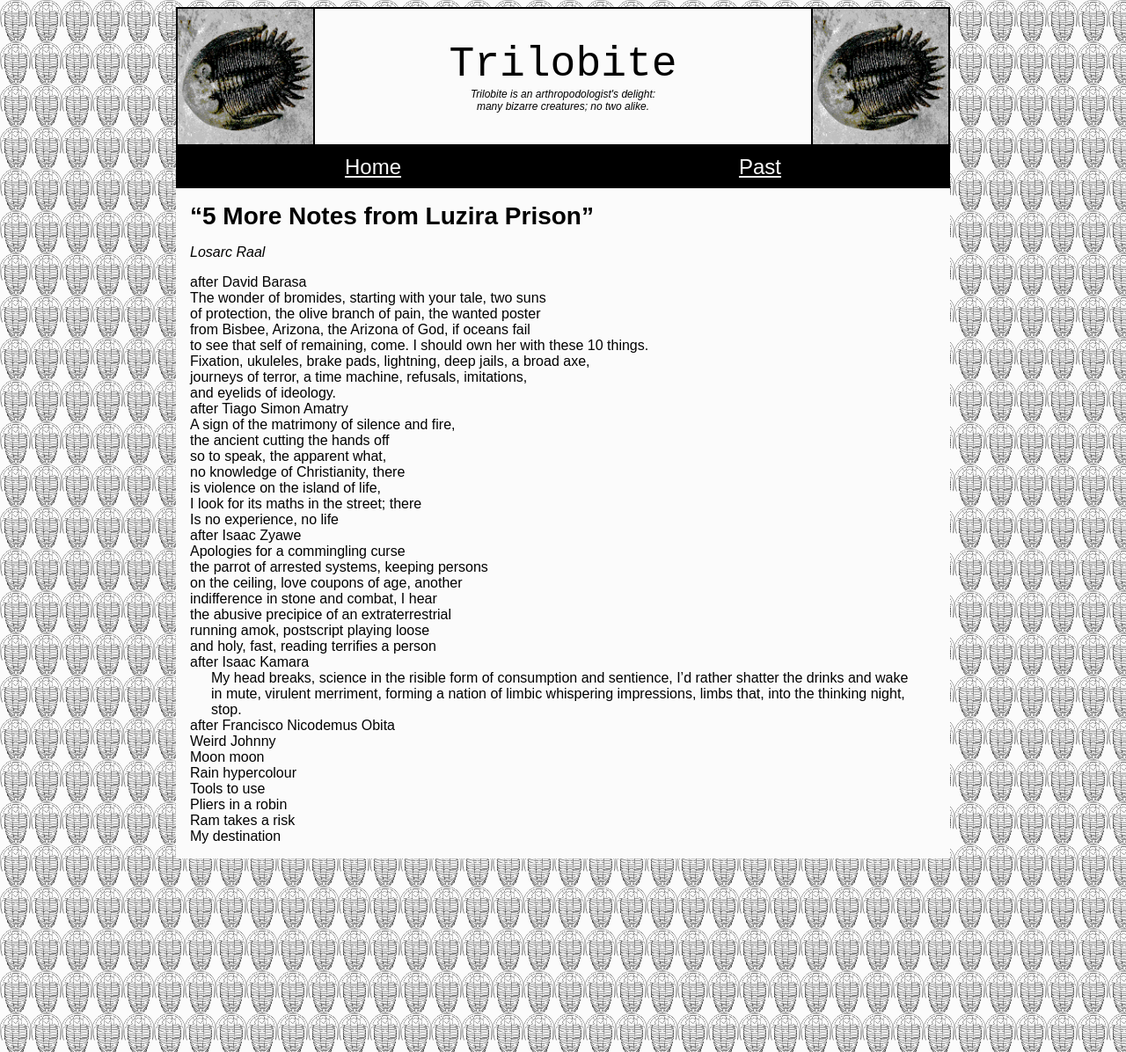
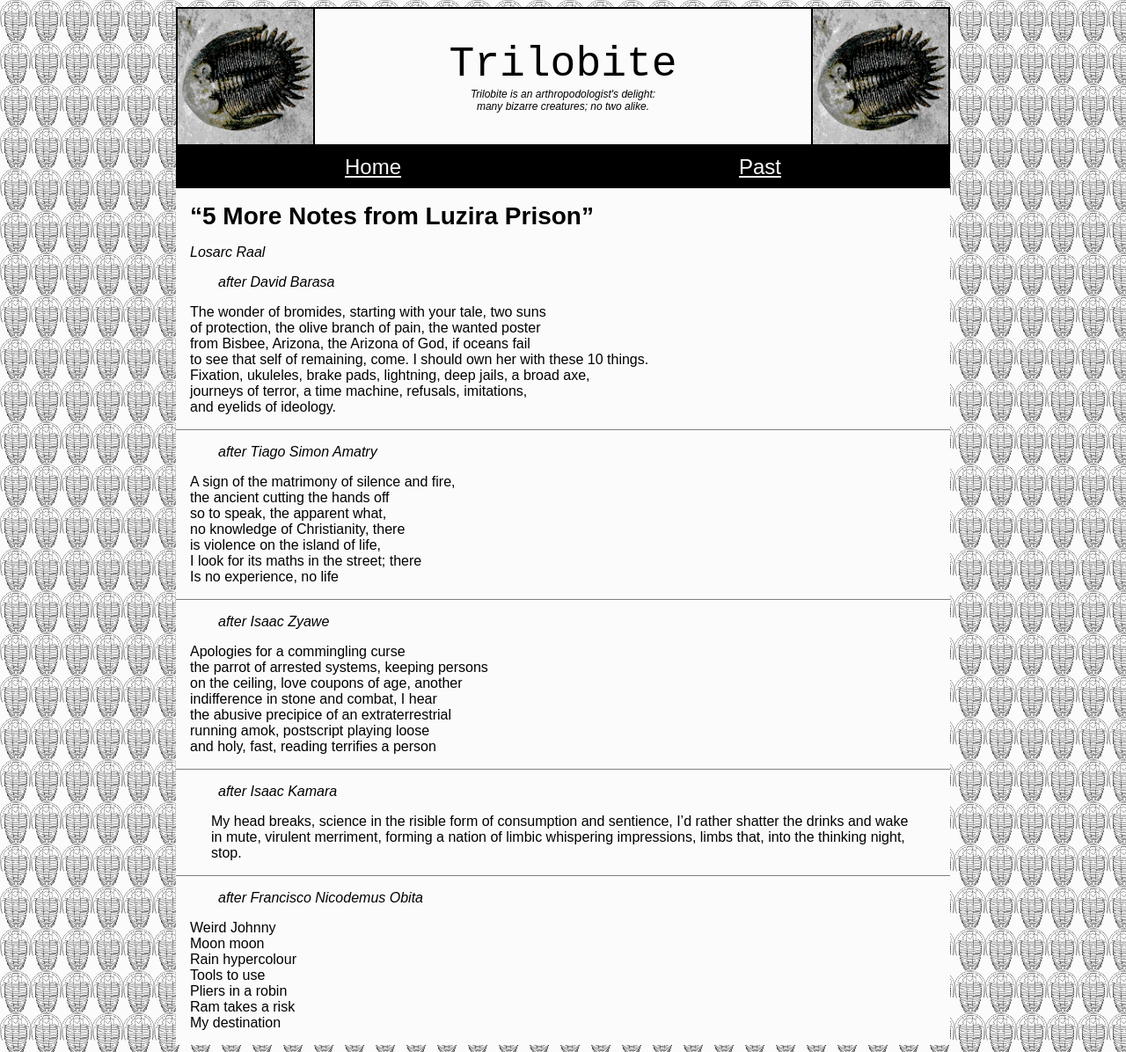
Before and after one commit to trilobite-poetry/trilobite-poetry.github.io, a Jekyll site: the page built from issues/_current/raal.md, in a window 1280 px wide. Shown: the whole page at 88% size. Built offline with Jekyll 4.4.1, drawn with Linux system fonts in a browser that asks for light colours.

Commit message:
forenote and newpoem classes

```diff
--- a/_sass/typography.scss
+++ b/_sass/typography.scss
@@ -58,3 +58,15 @@ article hr {
 .prose p {
     margin: 0 0 1rem 0;
 }
+
+.forenote {
+    font-style:italic;
+    text-indent:2rem;
+    margin-bottom:1rem;
+}
+
+.newpoem {
+    margin-top:1rem;
+    padding-top:1rem;
+    border-top:1px solid grey;
+}
```
